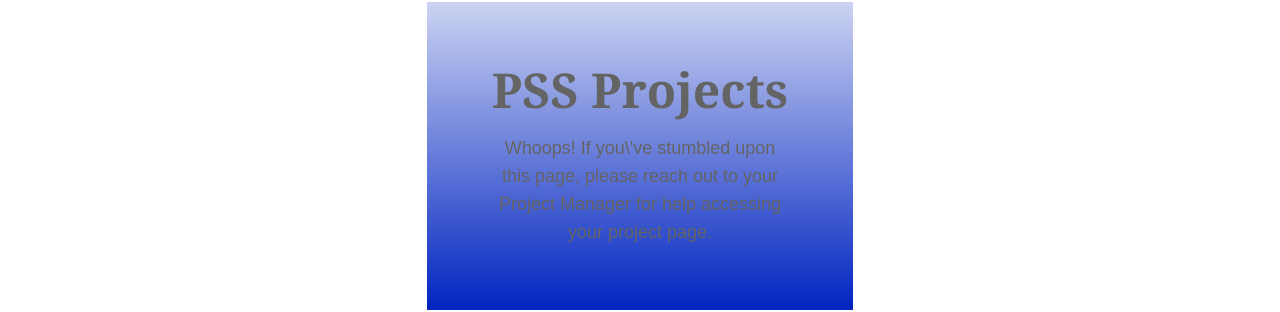
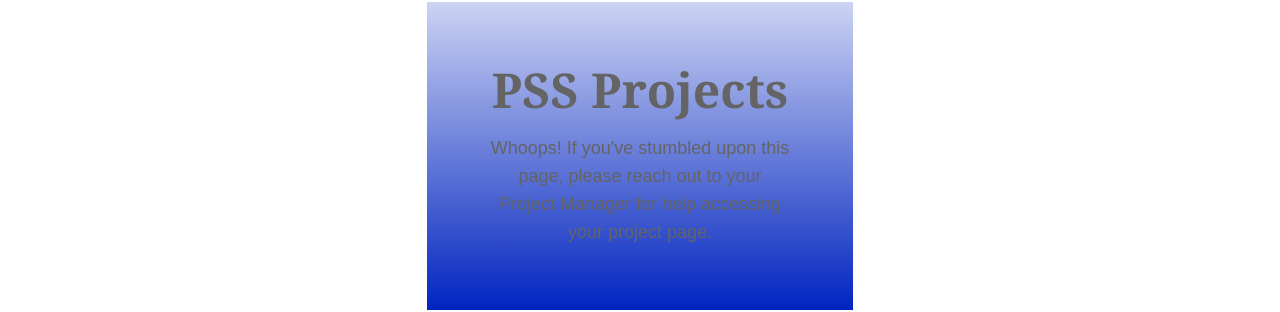
Before and after one commit to victor-pss/client-dashboard, a Next.js app: page / in a window 1280 px wide. Shown: the part 265-577 px from the top of the page. Built offline with nearby package versions, Linux system fonts and the light colour scheme.

Commit message:
apostrophe react issues.. not fun

```diff
--- a/app/page.tsx
+++ b/app/page.tsx
@@ -12,7 +12,7 @@ export default function Home() {
         </div>
         <div className="absolute top-1/3 left-1/3 w-1/3 p-16 bg-gradient-to-b from-[rgba(0,36,192,.199)] to-[#0024c0]">
           <h1 className="text-5xl text-center font-bold font-serif">PSS Projects</h1>
-          <p className="text-lg text-center mt-5 font-[oswald,sans-serif]">Whoops! If you\'ve stumbled upon this page, please reach out to your Project Manager for help accessing your project page.</p>
+          <p className="text-lg text-center mt-5 font-[oswald,sans-serif]">Whoops! If you've stumbled upon this page, please reach out to your Project Manager for help accessing your project page.</p>
         </div>
       </Nav>
     </main>
```
Also changed, not shown: .eslintrc.json.
